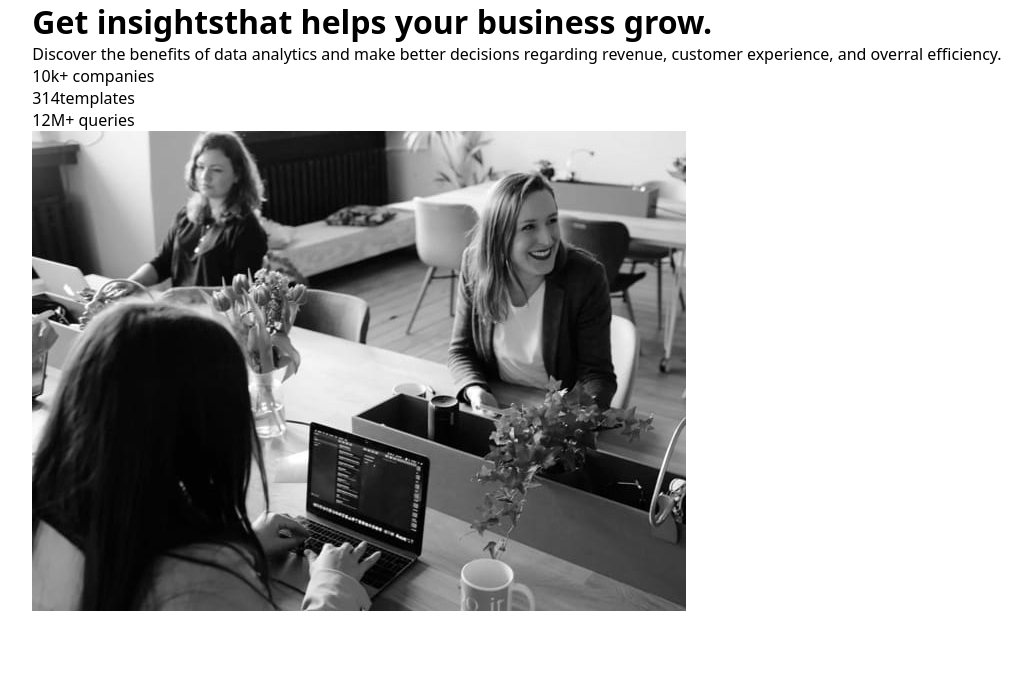
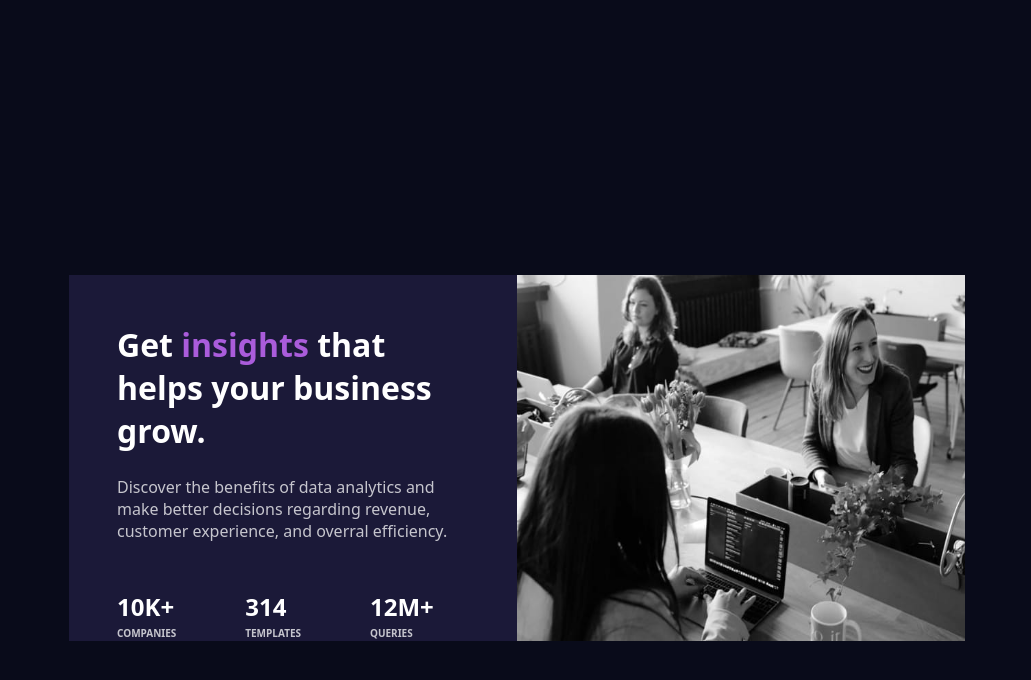
Before and after one commit to vinimello0/stats-preview-card-component-main, a plain HTML site: page index.html in a window 1280 px wide. Shown: the whole page, without its empty margins (123-1154 px from the left). Drawn offline with Linux system fonts and the light colour scheme.

Commit message:
3º commit - Ajustei conforme o design, mas não ainda 100%

```diff
--- a/css/style.css
+++ b/css/style.css
@@ -12,8 +12,70 @@
 body {
     font-family: system-ui, -apple-system, BlinkMacSystemFont, 'Segoe UI', Roboto, Oxygen, Ubuntu, Cantarell, 'Open Sans', 'Helvetica Neue', sans-serif;
     width: 100%;
-
+    min-height: 100ch;
+    background-color: hsl(233, 47%, 7%);
     display: flex;
     justify-content: center;
+    align-items:center;
+}
+
+.wrapper {
+    display: flex;
+    height: 40ch;
+    width: 70%;
+    border-radius: 10px;
+}
+
+.boxContent {
+    width: 50%;
+    min-height: auto;
+    background-color: hsl(244, 38%, 16%);
+    padding: 3em;
+}
+
+.boxImg {
+    width: 50%;
+}
+
+.boxImg img {
+    width: 100%;
+    height: 100%;
+    display: block;
+}
+
+.boxContent h1 {
+    color: white;
+    font-weight: 700;
+    margin-bottom: 1.5rem;
+}
+
+.boxContent p {
+    color: hsla(0, 0%, 100%, 0.75);
+    margin-bottom: 3rem;
+}
+
+.purpleClr {
+    color: hsl(277, 64%, 61%);
+}
+
+.businessNumbers {
+    display: flex;
+    justify-content: space-between;
     align-items: center;
+    width: 90%;
 }
+
+.numbers {
+    display: flex;
+    flex-direction: column;
+    color: white;
+    text-transform: uppercase;
+    font-size: 1.5em;
+    font-weight: 600;
+}
+
+.numbers span {
+    color: hsla(0, 0%, 100%, 0.75);
+    font-size: 10px;
+    margin-top: .2rem;
+}
--- a/index.html
+++ b/index.html
@@ -10,8 +10,8 @@
 </head>
 <body>
     <div class="wrapper">
-      <boxContent>
-        <h1>Get <span class="purpleClr">insights</span>that helps your business grow.</h1>
+      <div class="boxContent">
+        <h1>Get <span class="purpleClr">insights</span> that helps your business grow.</h1>
         <p>Discover the benefits of data analytics and make better decisions regarding revenue, customer experience, and overral efficiency.</p>
         <div class="businessNumbers">
           <div class="numbers">
@@ -24,7 +24,7 @@
             12M+ <span>queries</span>
           </div>
         </div>
-      </boxContent>
+      </div>
       <div class="boxImg">
         <img src="./images/image-header-mobile.jpg" alt="">
       </div>
```
